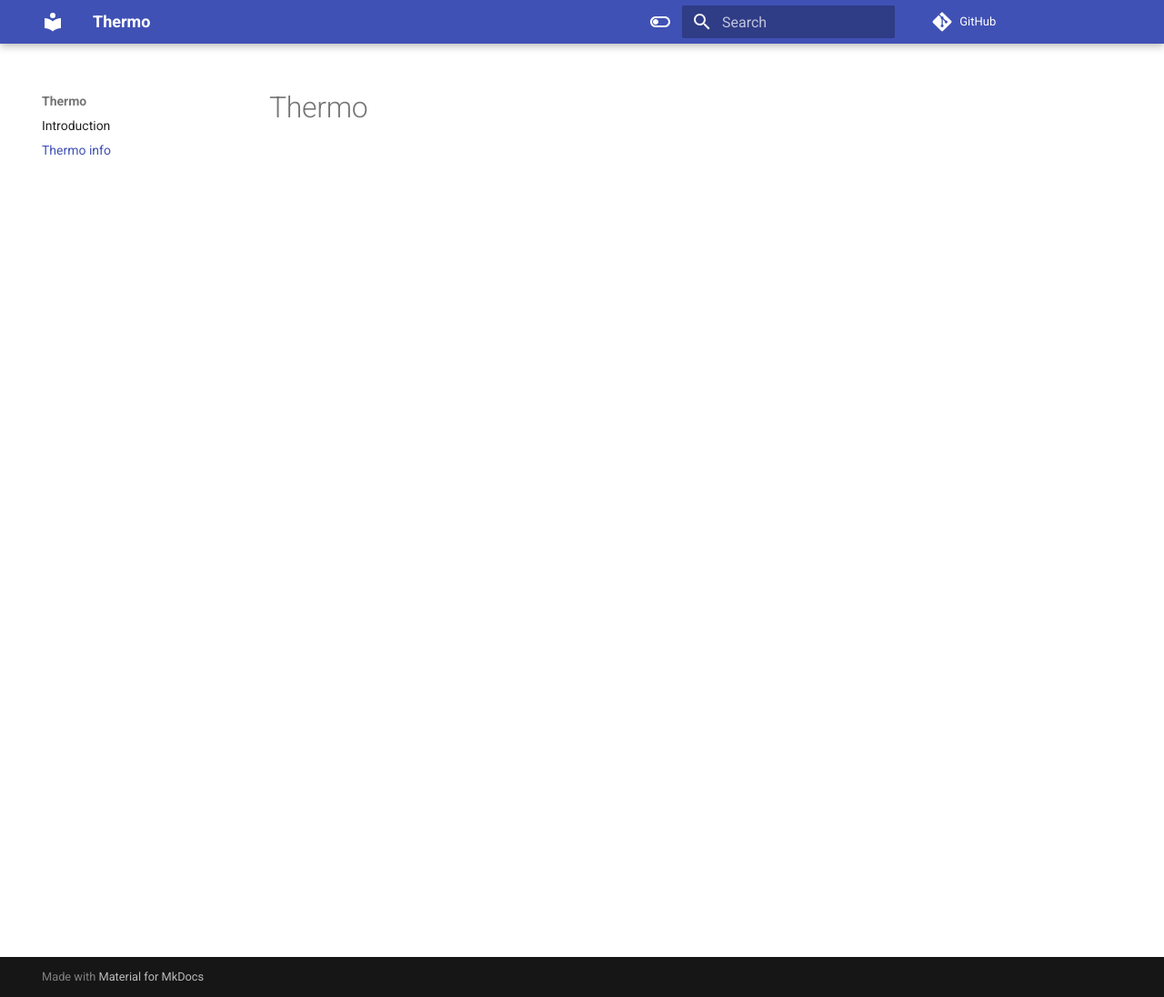
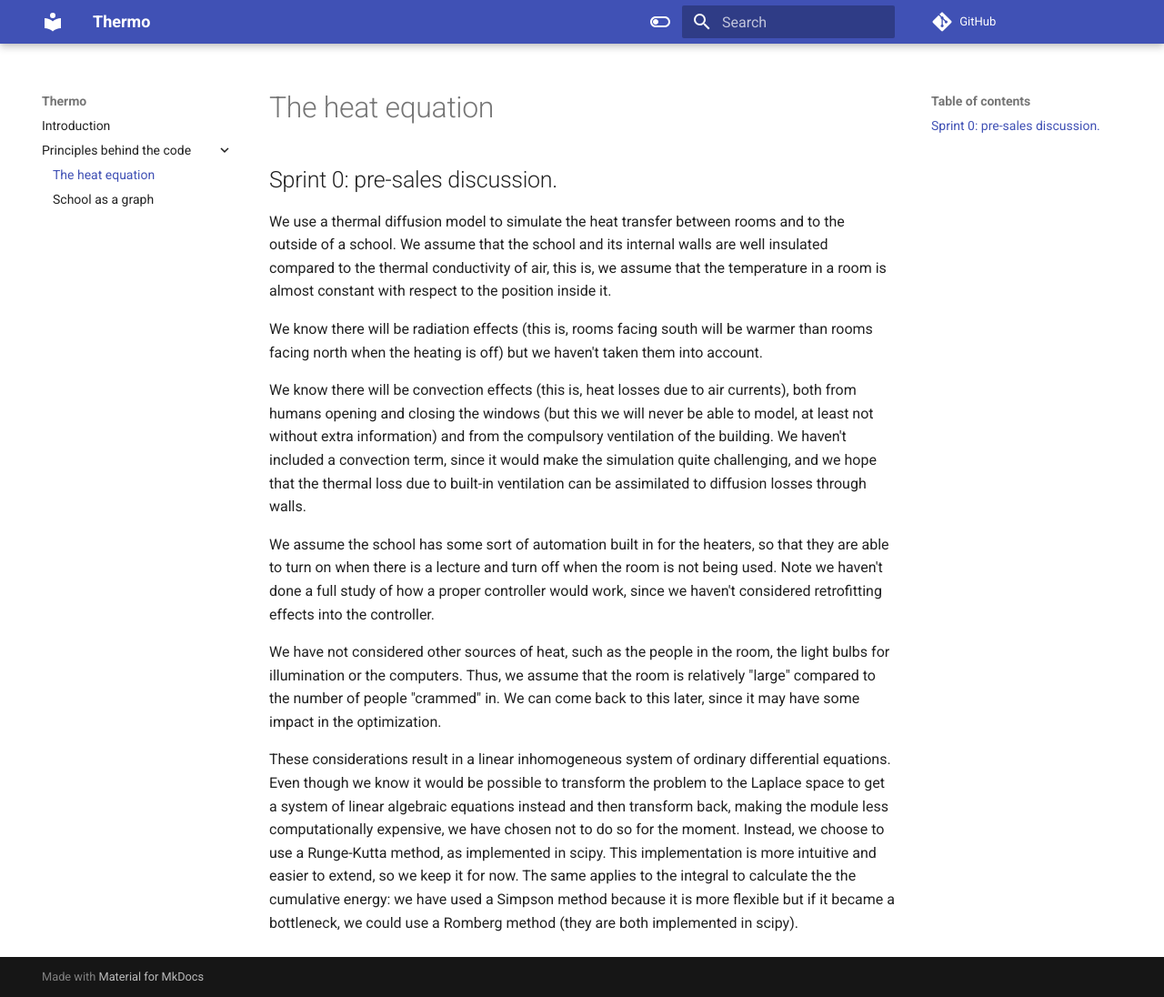
Before and after one commit to Enformanten/ai-booking-system, an MkDocs documentation site: the page built from docs/thermo.md, in a window 1280 px wide and 1096 px high. Shown: the whole window at 91% size. Built offline with MkDocs 1.6.1 and Material for MkDocs 9.7.7, drawn with Linux system fonts in a browser that asks for light colours; comment, search, counter and statistics services are not loaded.

Commit message:
Bunch documentation together so it is easier to find

```diff
--- a/docs/thermo.md
+++ b/docs/thermo.md
@@ -1 +1,29 @@
-# Thermo
+## Sprint 0: pre-sales discussion.
+
+We use a thermal diffusion model to simulate the heat transfer between rooms and to the outside of a school.
+We assume that the school and its internal walls are well insulated compared to the thermal conductivity of air,
+this is, we assume that the temperature in a room is almost constant with respect to the position inside it.
+
+We know there will be radiation effects (this is, rooms facing south will be warmer than rooms facing north when the
+heating is off) but we haven't taken them into account.
+
+We know there will be convection effects (this is, heat losses due to air currents), both from humans opening and
+closing the windows (but this we will never be able to model, at least not without extra information) and from
+the compulsory ventilation of the building. We haven't included a convection term, since it would make the simulation
+quite challenging, and we hope that the thermal loss due to built-in ventilation can be assimilated to diffusion losses
+through walls.
+
+We assume the school has some sort of automation built in for the heaters, so that they are able to turn on
+when there is a lecture and turn off when the room is not being used. Note we haven't done a full study of how a proper
+controller would work, since we haven't considered retrofitting effects into the controller.
+
+We have not considered other sources of heat, such as the people in the room, the light bulbs for illumination or the computers.
+Thus, we assume that the room is relatively "large" compared to the number of people "crammed" in. We can come back to this later,
+since it may have some impact in the optimization.
+
+These considerations result in a linear inhomogeneous system of ordinary differential equations. Even though we know it would
+be possible to transform the problem to the Laplace space to get a system of linear algebraic equations instead and then
+transform back, making the module less computationally expensive, we have chosen not to do so for the moment. Instead, we
+choose to use a Runge-Kutta method, as implemented in scipy. This implementation is more intuitive and easier to extend,
+so we keep it for now. The same applies to the integral to calculate the the cumulative energy: we have used a Simpson method
+because it is more flexible but if it became a bottleneck, we could use a Romberg method (they are both implemented in scipy).
--- a/mkdocs.yml
+++ b/mkdocs.yml
@@ -15,7 +15,9 @@ theme:
 
 nav:
   - Introduction: index.md
-  - Thermo info: thermo.md
+  - Principles behind the code:
+      - The heat equation: thermo.md
+      - School as a graph: graph.md
 
 markdown_extensions:
   - pymdownx.snippets:
```
Also changed, not shown: README.md (+0 -30 lines).
